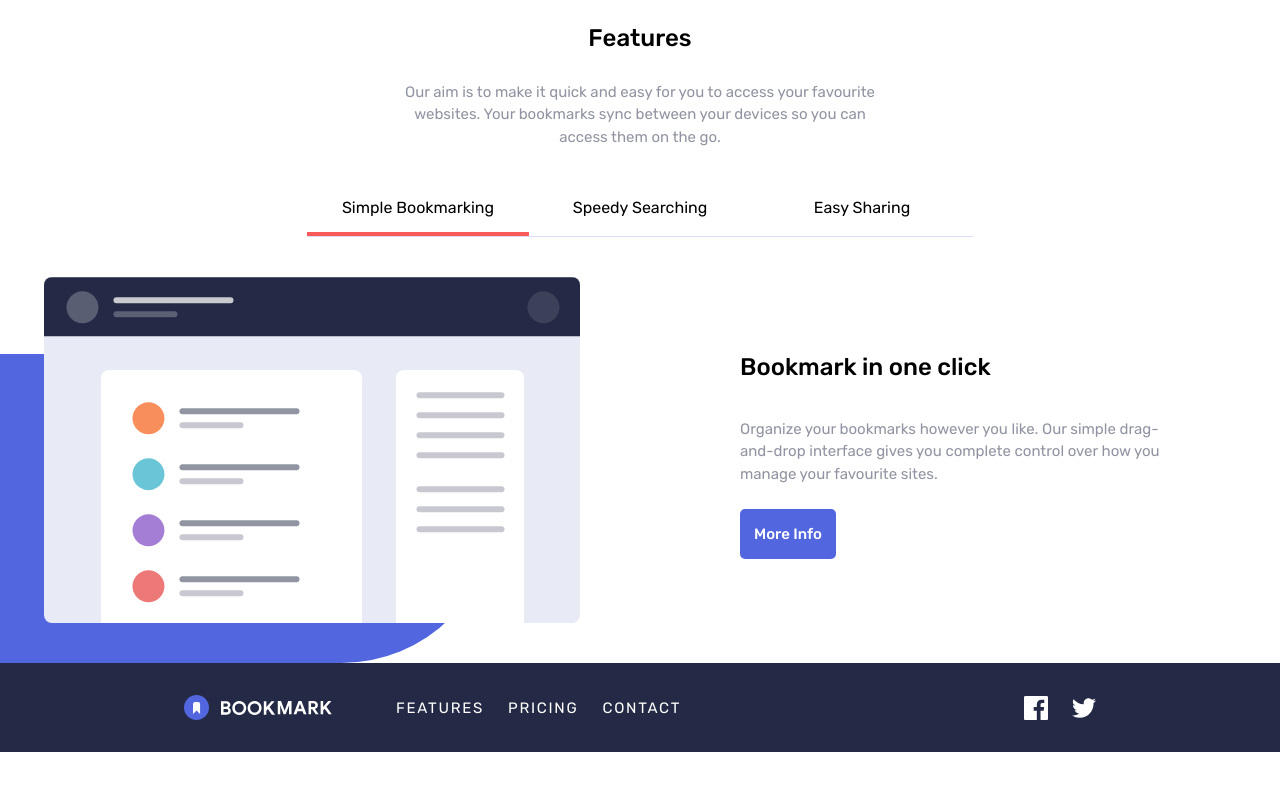
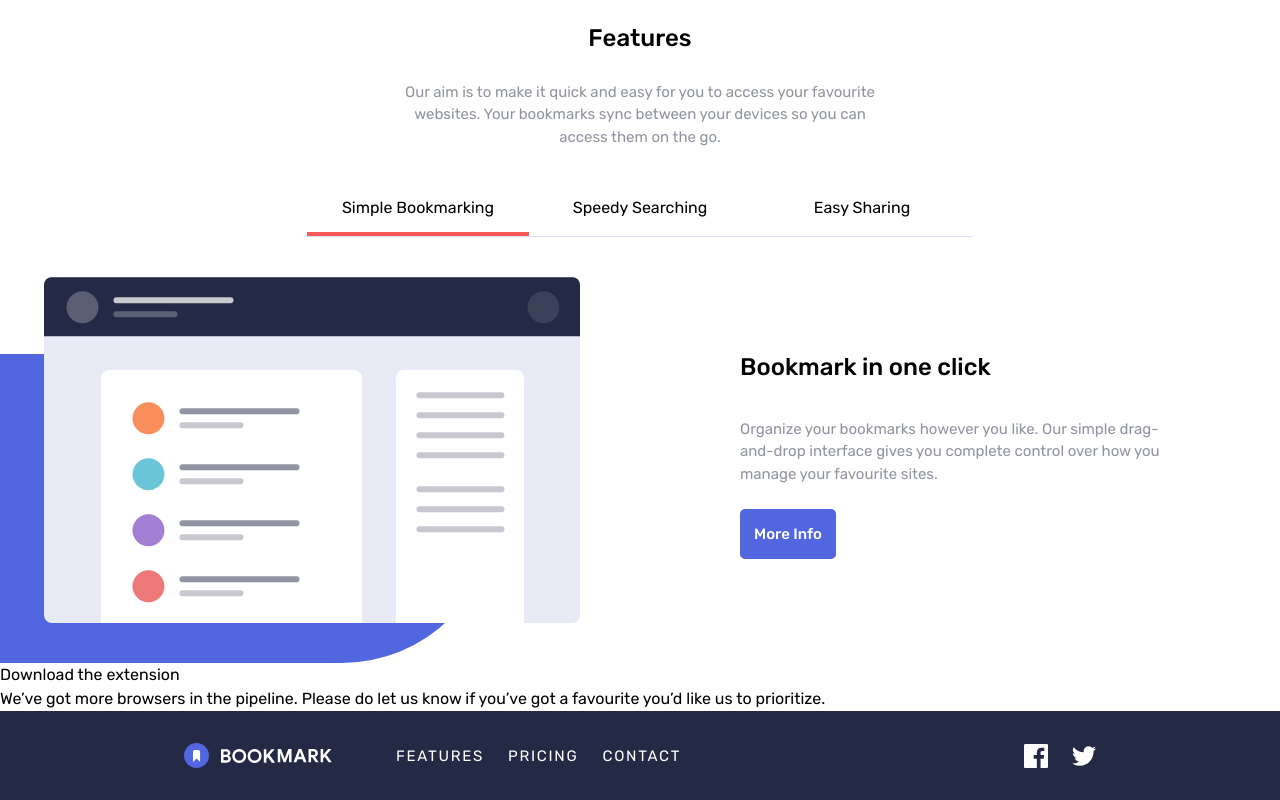
Before and after one commit to Joshk7/bookmark-landing-page, a React (Vite) app: page / in a window 1280 px wide. Shown: the part 782-1582 px from the top of the page. Before the commit the page ends 1534 px from the top, so only its background shows below. Built offline with nearby package versions, Linux system fonts and the light colour scheme.

Commit message:
initial work on download section

```diff
--- a/src/layout/Main.tsx
+++ b/src/layout/Main.tsx
@@ -1,3 +1,4 @@
+import Download from "./main/Download";
 import Features from "./main/Features";
 import Hero from "./main/Hero";
 
@@ -6,6 +7,7 @@ const Main = () => {
     <main>
       <Hero />
       <Features />
+      <Download />
     </main>
   );
 };
--- /dev/null
+++ b/src/layout/main/Download.tsx
@@ -0,0 +1,15 @@
+const Download = () => {
+  return (
+    <section>
+      <div>
+        <h2>Download the extension</h2>
+        <p>
+          We’ve got more browsers in the pipeline. Please do let us know if
+          you’ve got a favourite you’d like us to prioritize.
+        </p>
+      </div>
+    </section>
+  );
+};
+
+export default Download;
```
